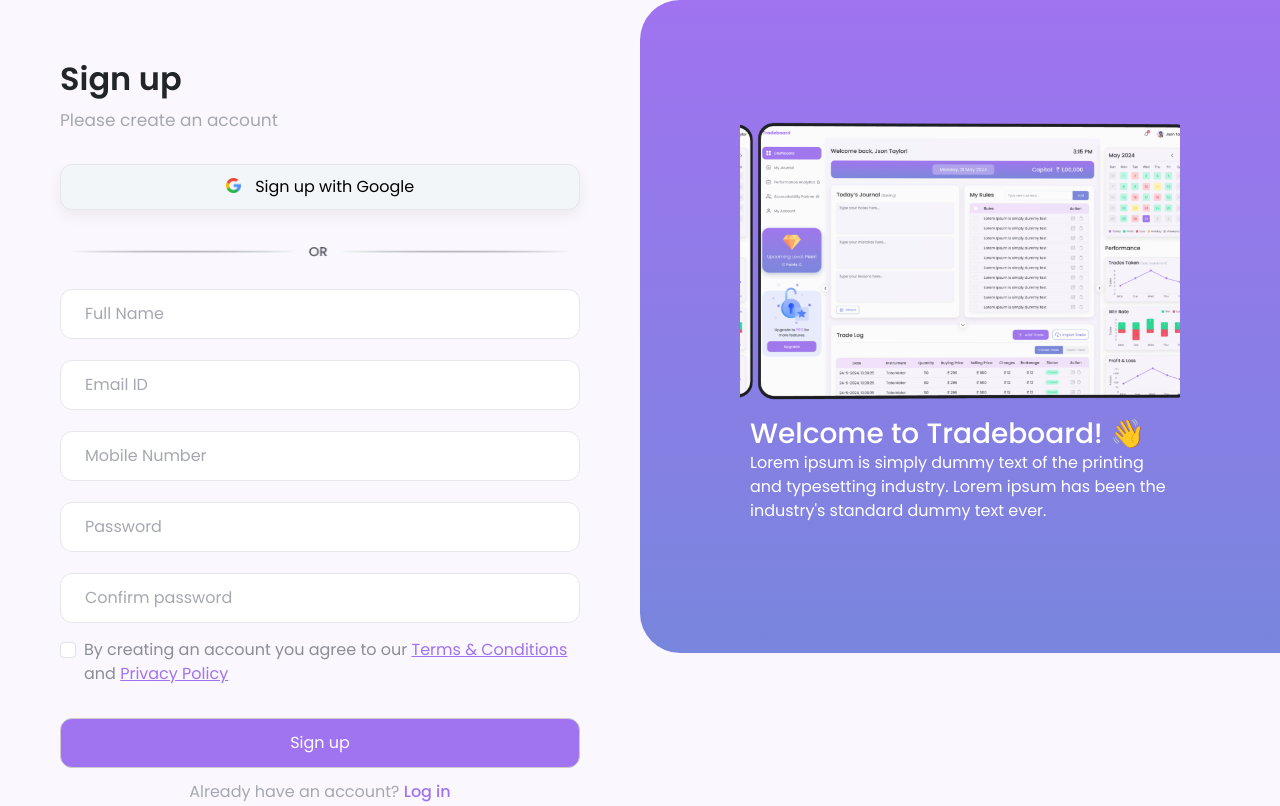
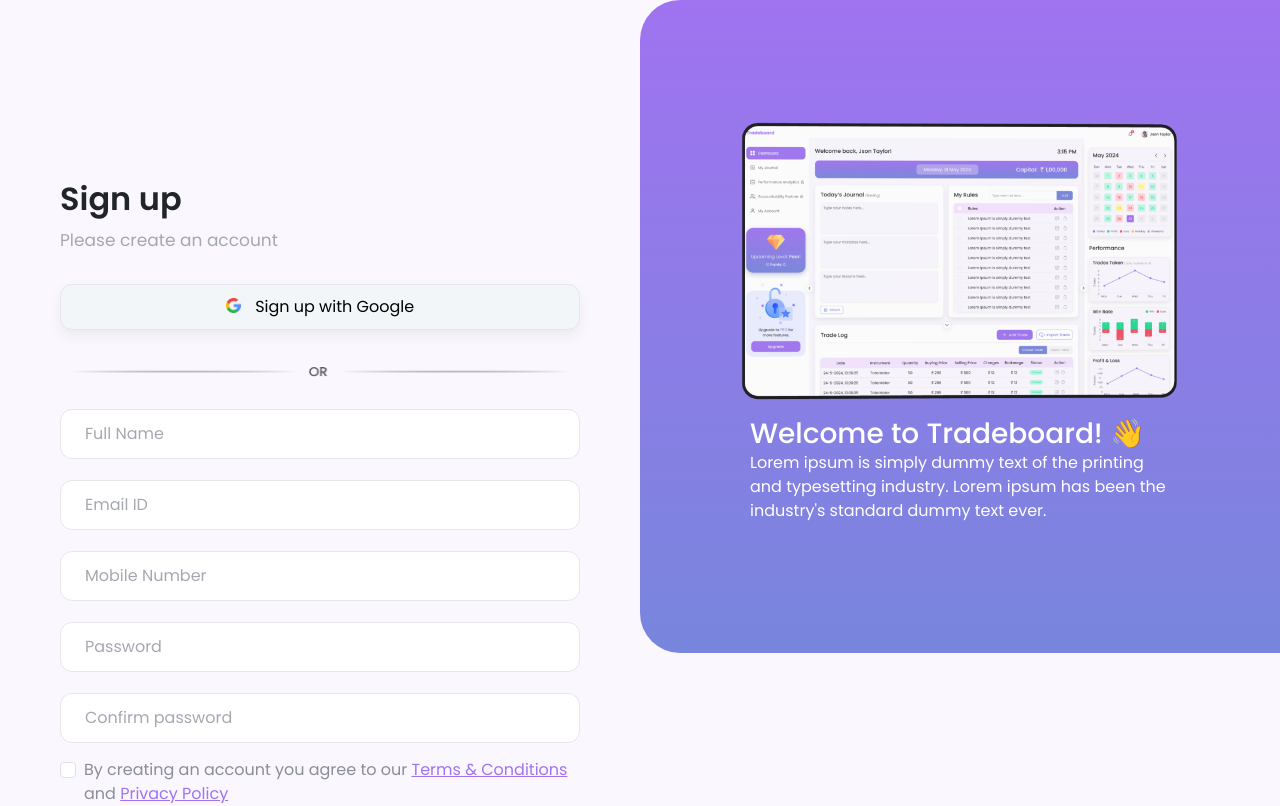
Before and after one commit to deosaurabhs/tradeboard, a React (Create React App) app: page /signUp in a window 1280 px wide. Shown: the top 806 px of the page. Built offline with nearby package versions, Linux system fonts and the light colour scheme.

Commit message:
Added css to align back button.

```diff
--- a/src/components/Signup/style.css
+++ b/src/components/Signup/style.css
@@ -110,10 +110,11 @@
 
 #left-side{
   flex: 1;
-display: flex;
+  /* display: flex; */
   align-items: center;
   flex-direction: column;
   text-align: center;
+  padding: 60px 0 0 0;
 }
 
 #right-side {
@@ -127,8 +128,6 @@
   padding-bottom: 120px;
   height: 100%;
   width: 50%;
-
-
 }
 
   /* Slider Styles */
```
Lines whose indentation alone changed are shown as unchanged.
